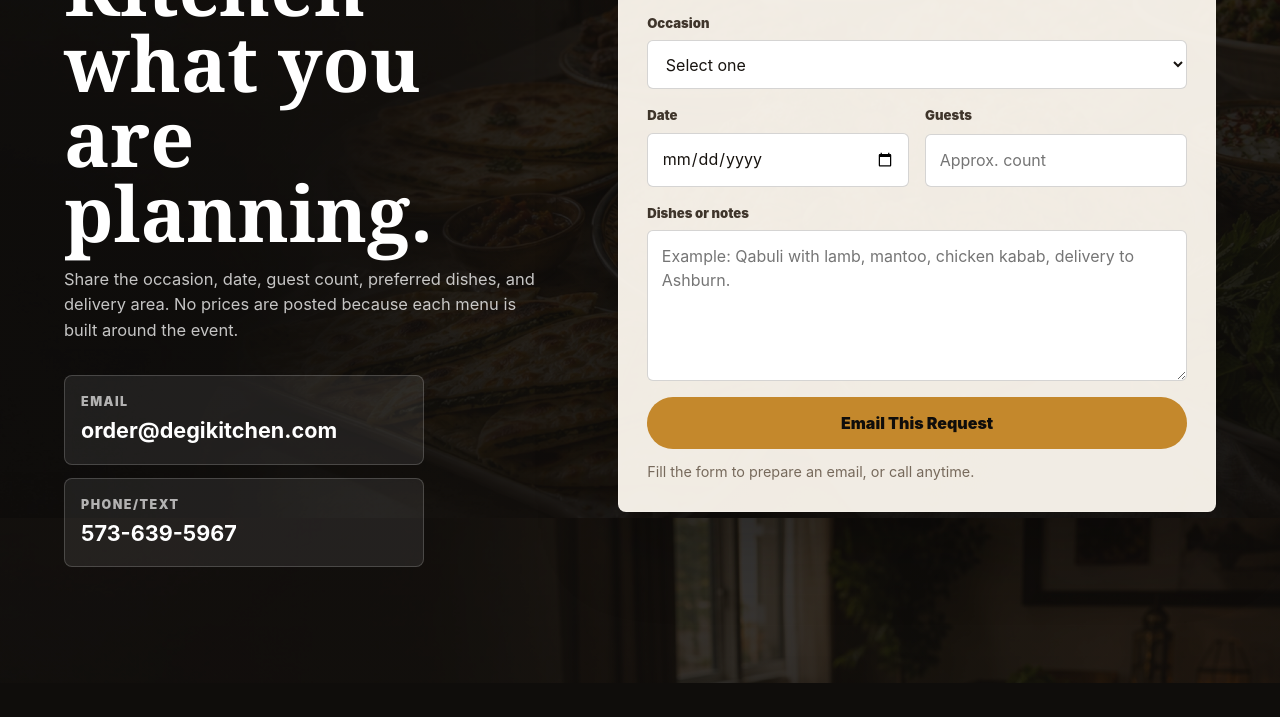
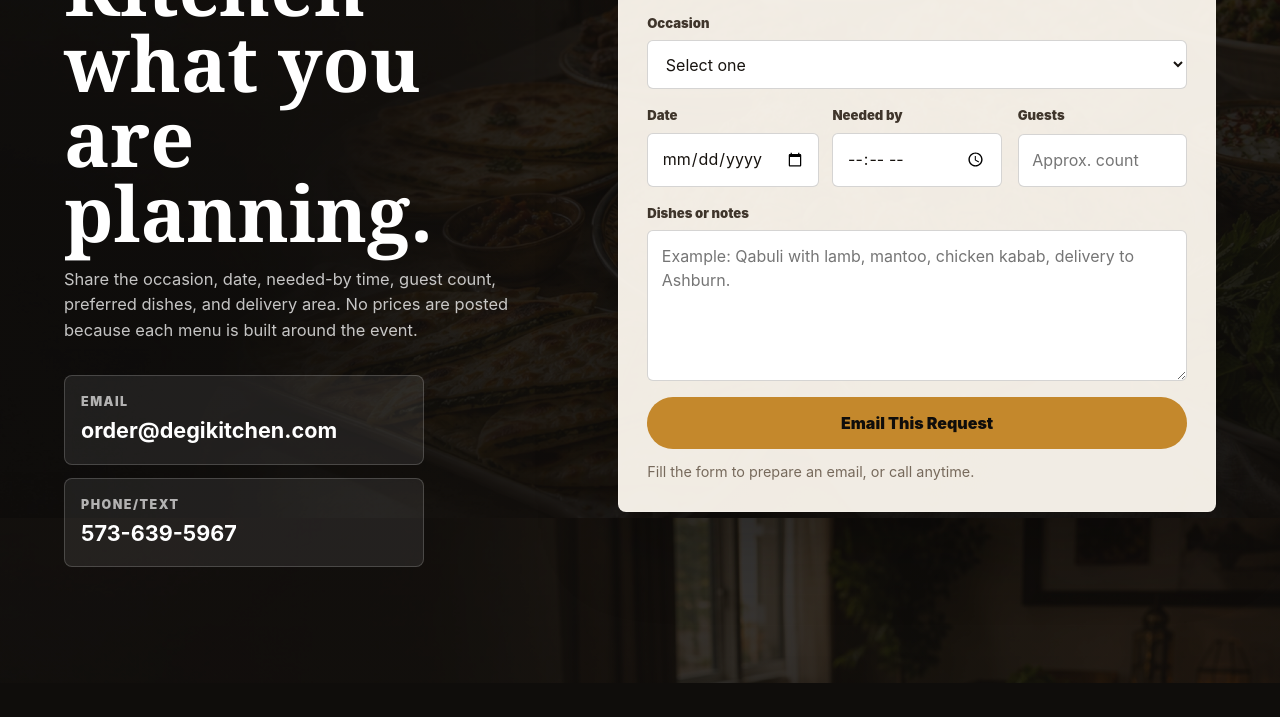
Before and after one commit to ASulaiman1919/CateringFE, a website: page index.html in a window 1280 px wide. Shown: the part 10242-10959 px from the top of the page. Drawn offline with Linux system fonts and the light colour scheme.

Commit message:
Add needed-by time to inquiry form

```diff
--- a/index.html
+++ b/index.html
@@ -479,8 +479,8 @@
             <p class="eyebrow">Start a request</p>
             <h2 id="contact-title">Tell Degi Kitchen what you are planning.</h2>
             <p>
-              Share the occasion, date, guest count, preferred dishes, and delivery area.
-              No prices are posted because each menu is built around the event.
+              Share the occasion, date, needed-by time, guest count, preferred dishes,
+              and delivery area. No prices are posted because each menu is built around the event.
             </p>
             <div class="contact-methods">
               <a class="contact-method" href="mailto:order@degikitchen.com">
@@ -515,6 +515,10 @@
               <div class="form-row">
                 <label for="date">Date</label>
                 <input id="date" name="date" type="date">
+              </div>
+              <div class="form-row">
+                <label for="time">Needed by</label>
+                <input id="time" name="time" type="time">
               </div>
               <div class="form-row">
                 <label for="guests">Guests</label>
--- a/script.js
+++ b/script.js
@@ -38,6 +38,7 @@ function buildEmailBody() {
     `Name: ${data.get("name") || ""}`,
     `Occasion: ${data.get("event") || ""}`,
     `Date: ${data.get("date") || ""}`,
+    `Needed by: ${data.get("time") || ""}`,
     `Guests: ${data.get("guests") || ""}`,
     `Dishes or notes: ${data.get("message") || ""}`
   ];
--- a/styles.css
+++ b/styles.css
@@ -691,7 +691,7 @@ h4 {
 
 .form-split {
   display: grid;
-  grid-template-columns: 1fr 1fr;
+  grid-template-columns: repeat(3, minmax(0, 1fr));
   gap: 1rem;
 }
 
```
